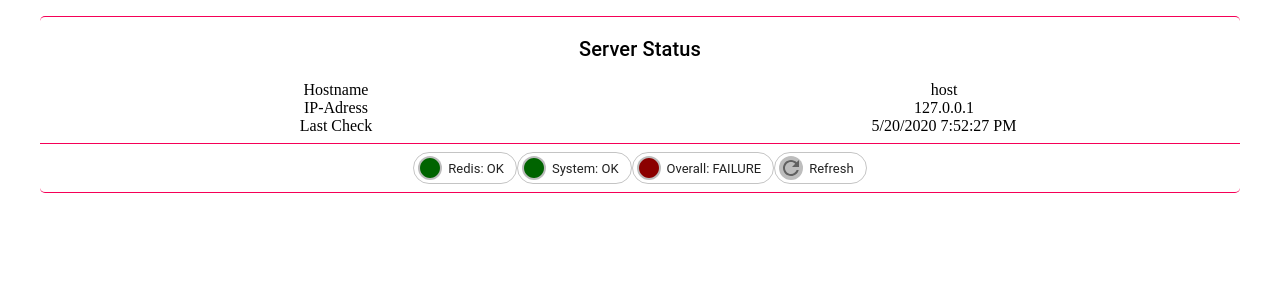
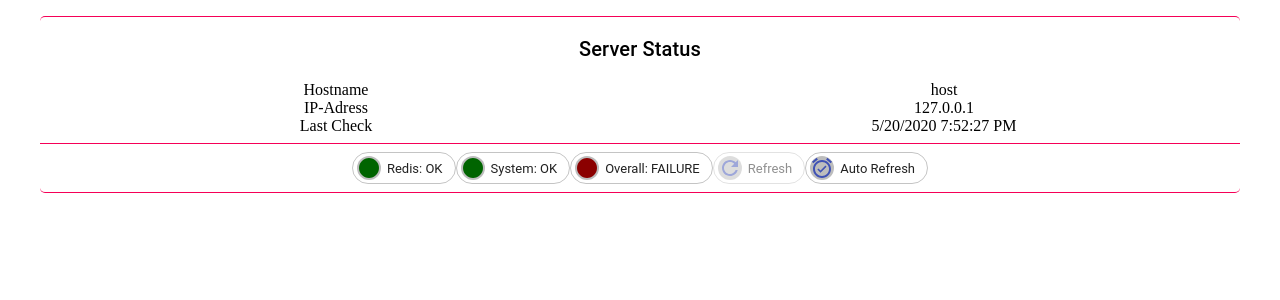
Before and after one commit to abehrens13/fcFrontend, a React (Create React App) app: page / in a window 1280 px wide. Shown: the top 300 px of the page. Built offline with nearby package versions, Linux system fonts and the light colour scheme; no server answers.

Commit message:
new autorefresh button

```diff
--- a/src/components/Monitor.js
+++ b/src/components/Monitor.js
@@ -4,7 +4,8 @@ import { Container, DialogTitle, Chip, Avatar, Grid, Box } from '@material-ui/co
 import LensIcon from '@material-ui/icons/Lens';
 import RefreshIcon from '@material-ui/icons/Refresh';
 import fetchMonitor from '../backend/fetchMonitor'
-
+import AlarmOffIcon from '@material-ui/icons/AlarmOff';
+import AlarmOnIcon from '@material-ui/icons/AlarmOn';
 const useStyles = makeStyles((theme) => ({
 	root: {
 		display: 'flex',
@@ -70,9 +71,27 @@ export default function Monitor({ monitorUrl }) {
 	const classes = useStyles();
 	const [monitorStatus, setMonitorStatus] = React.useState(defaultMonitorStatus);
 	const [refresh, setRefresh] = React.useState(0);
+	const [switchState, setSwitchState] = React.useState(true);
+	const [currentCount, setCount] = React.useState(0);
+	React.useEffect(() => { loadMonitor() }, [refresh]);
+	React.useEffect(
+		() => {
+			if (currentCount < 0) {
+				return;
+			}
+			const id = setInterval(timer, 1000);
+			return () => clearInterval(id);
+		},
+		[currentCount]
+	);
 
-	React.useEffect(() => { loadMonitor() }, [refresh]);
 
+	const timer = () => {
+		if (currentCount >= 0) {
+			setCount(currentCount + 1)
+			loadMonitor();
+		}
+	};
 
 	async function loadMonitor() {
 		let my = await fetchMonitor(monitorUrl);
@@ -81,6 +100,15 @@ export default function Monitor({ monitorUrl }) {
 
 	function updateButton() {
 		setRefresh(refresh + 1);
+	}
+
+	function handleSwitchChange() {
+		if (switchState !== true) {
+			setCount(0);
+		} else {
+			setCount(-10);
+		}
+		setSwitchState(!switchState);
 	}
 
 	return (
@@ -103,16 +131,27 @@ export default function Monitor({ monitorUrl }) {
 				</Box>
 				<Box {...defaultInnerBoxProps} borderBottom="0" borderRadius="0"></Box>
 				<Box {...defaultInnerBoxProps} borderTop="0">
-					<Grid container item xc={4} justify="center">
+					<Grid container item xc={6} justify="center">
 						<MyChip name="Redis" status={monitorStatus.statusRedis} />
 						<MyChip name="System" status={monitorStatus.statusSystem} />
 						<MyChip name="Overall" status={monitorStatus.statusOverall} />
+
 						<Chip
-							avatar={<Avatar><RefreshIcon /></Avatar>}
+							avatar={<Avatar><RefreshIcon color="primary" /></Avatar>}
 							label="Refresh"
 							variant="outlined"
 							onClick={updateButton}
+							disabled={switchState}
 						/>
+						<Chip
+							avatar={<Avatar>
+								{switchState ? <AlarmOnIcon color="primary" /> : <AlarmOffIcon color="primary" />}
+							</Avatar>}
+							label="Auto Refresh"
+							variant="outlined"
+							onClick={handleSwitchChange}
+						/>
+
 					</Grid>
 					<Box {...defaultInnerBoxProps} border="0" />
 				</Box>
```
